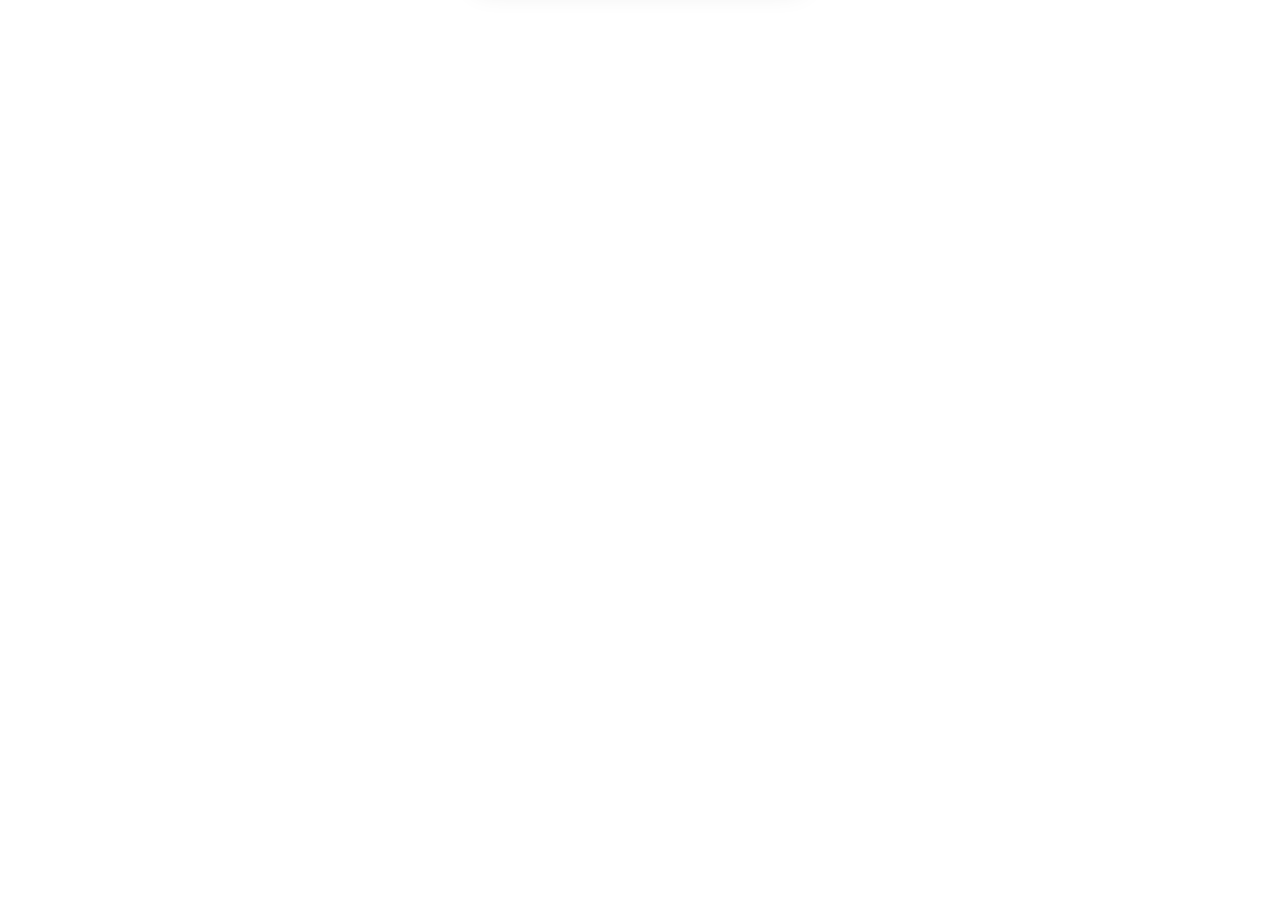
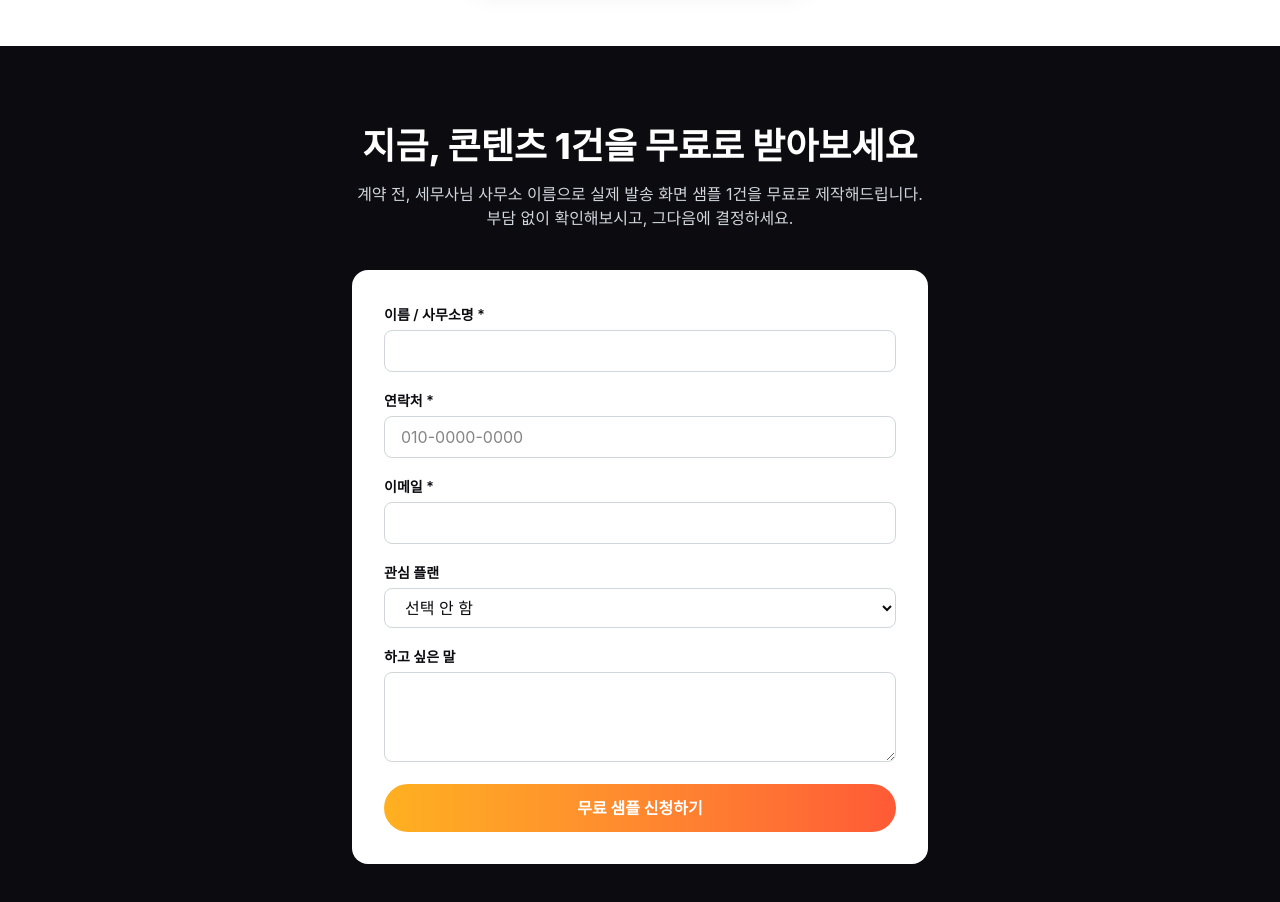
Before and after one commit to nugget-letter/tax, a Next.js app: page / in a window 1280 px wide. Shown: the part 4040-4942 px from the top of the page. Before the commit the page ends 4086 px from the top, so only its background shows below. Built offline with nearby package versions, Linux system fonts and the light colour scheme.

Commit message:
feat: add final CTA section with contact form

```diff
--- a/app/page.tsx
+++ b/app/page.tsx
@@ -7,6 +7,7 @@
 import ContentExample from "@/components/sections/ContentExample";
 import Process from "@/components/sections/Process";
 import Pricing from "@/components/sections/Pricing";
+import FinalCta from "@/components/sections/FinalCta";
 import { PlanSelectionProvider } from "@/components/PlanSelectionContext";
 
 export default function Home() {
@@ -22,6 +23,7 @@
       <Process />
       <PlanSelectionProvider>
         <Pricing />
+        <FinalCta />
       </PlanSelectionProvider>
     </main>
   );
--- /dev/null
+++ b/components/sections/FinalCta.tsx
@@ -0,0 +1,148 @@
+"use client";
+
+import { useState, type FormEvent } from "react";
+import SectionContainer from "@/components/ui/SectionContainer";
+import { usePlanSelection } from "@/components/PlanSelectionContext";
+
+type SubmitState = "idle" | "loading" | "success" | "error";
+
+const PLAN_OPTIONS = [
+  { value: "none", label: "선택 안 함" },
+  { value: "light", label: "Light" },
+  { value: "standard", label: "Standard" },
+  { value: "premium", label: "Premium" },
+] as const;
+
+export default function FinalCta() {
+  const { selectedPlan } = usePlanSelection();
+  const [status, setStatus] = useState<SubmitState>("idle");
+
+  async function handleSubmit(event: FormEvent<HTMLFormElement>) {
+    event.preventDefault();
+    setStatus("loading");
+
+    const form = event.currentTarget;
+    const payload = {
+      name: (form.elements.namedItem("name") as HTMLInputElement).value,
+      phone: (form.elements.namedItem("phone") as HTMLInputElement).value,
+      email: (form.elements.namedItem("email") as HTMLInputElement).value,
+      plan: (form.elements.namedItem("plan") as HTMLSelectElement).value,
+      message: (form.elements.namedItem("message") as HTMLTextAreaElement).value,
+    };
+
+    try {
+      const response = await fetch("/api/contact", {
+        method: "POST",
+        headers: { "Content-Type": "application/json" },
+        body: JSON.stringify(payload),
+      });
+
+      if (!response.ok) throw new Error("request_failed");
+      setStatus("success");
+      form.reset();
+    } catch {
+      setStatus("error");
+    }
+  }
+
+  return (
+    <SectionContainer id="contact-form" className="bg-navy-950 text-white">
+      <h2 className="text-center text-3xl font-extrabold md:text-4xl">
+        지금, 콘텐츠 1건을 무료로 받아보세요
+      </h2>
+      <p className="mx-auto mt-4 max-w-xl text-center text-gray-300">
+        계약 전, 세무사님 사무소 이름으로 실제 발송 화면 샘플 1건을
+        무료로 제작해드립니다. 부담 없이 확인해보시고, 그다음에 결정하세요.
+      </p>
+
+      <form
+        onSubmit={handleSubmit}
+        className="mx-auto mt-10 max-w-xl space-y-4 rounded-2xl bg-white p-8 text-navy-950"
+      >
+        <div>
+          <label htmlFor="name" className="text-sm font-semibold">
+            이름 / 사무소명 *
+          </label>
+          <input
+            id="name"
+            name="name"
+            required
+            className="mt-1 w-full rounded-lg border border-gray-300 px-4 py-2"
+          />
+        </div>
+        <div>
+          <label htmlFor="phone" className="text-sm font-semibold">
+            연락처 *
+          </label>
+          <input
+            id="phone"
+            name="phone"
+            required
+            placeholder="010-0000-0000"
+            className="mt-1 w-full rounded-lg border border-gray-300 px-4 py-2"
+          />
+        </div>
+        <div>
+          <label htmlFor="email" className="text-sm font-semibold">
+            이메일 *
+          </label>
+          <input
+            id="email"
+            name="email"
+            type="email"
+            required
+            className="mt-1 w-full rounded-lg border border-gray-300 px-4 py-2"
+          />
+        </div>
+        <div>
+          <label htmlFor="plan" className="text-sm font-semibold">
+            관심 플랜
+          </label>
+          <select
+            id="plan"
+            name="plan"
+            defaultValue={selectedPlan}
+            key={selectedPlan}
+            className="mt-1 w-full rounded-lg border border-gray-300 px-4 py-2"
+          >
+            {PLAN_OPTIONS.map((option) => (
+              <option key={option.value} value={option.value}>
+                {option.label}
+              </option>
+            ))}
+          </select>
+        </div>
+        <div>
+          <label htmlFor="message" className="text-sm font-semibold">
+            하고 싶은 말
+          </label>
+          <textarea
+            id="message"
+            name="message"
+            rows={3}
+            className="mt-1 w-full rounded-lg border border-gray-300 px-4 py-2"
+          />
+        </div>
+
+        <button
+          type="submit"
+          disabled={status === "loading"}
+          className="w-full rounded-full bg-gradient-to-r from-brand-orange to-brand-red py-3 font-bold text-white disabled:opacity-60"
+        >
+          {status === "loading" ? "전송 중..." : "무료 샘플 신청하기"}
+        </button>
+
+        {status === "success" && (
+          <p className="text-center text-sm font-semibold text-green-600">
+            신청이 접수되었습니다. 빠르게 연락드리겠습니다!
+          </p>
+        )}
+        {status === "error" && (
+          <p className="text-center text-sm font-semibold text-red-600">
+            전송에 실패했습니다. won@nugget.im으로 직접 문의해주세요.
+          </p>
+        )}
+      </form>
+    </SectionContainer>
+  );
+}
```
